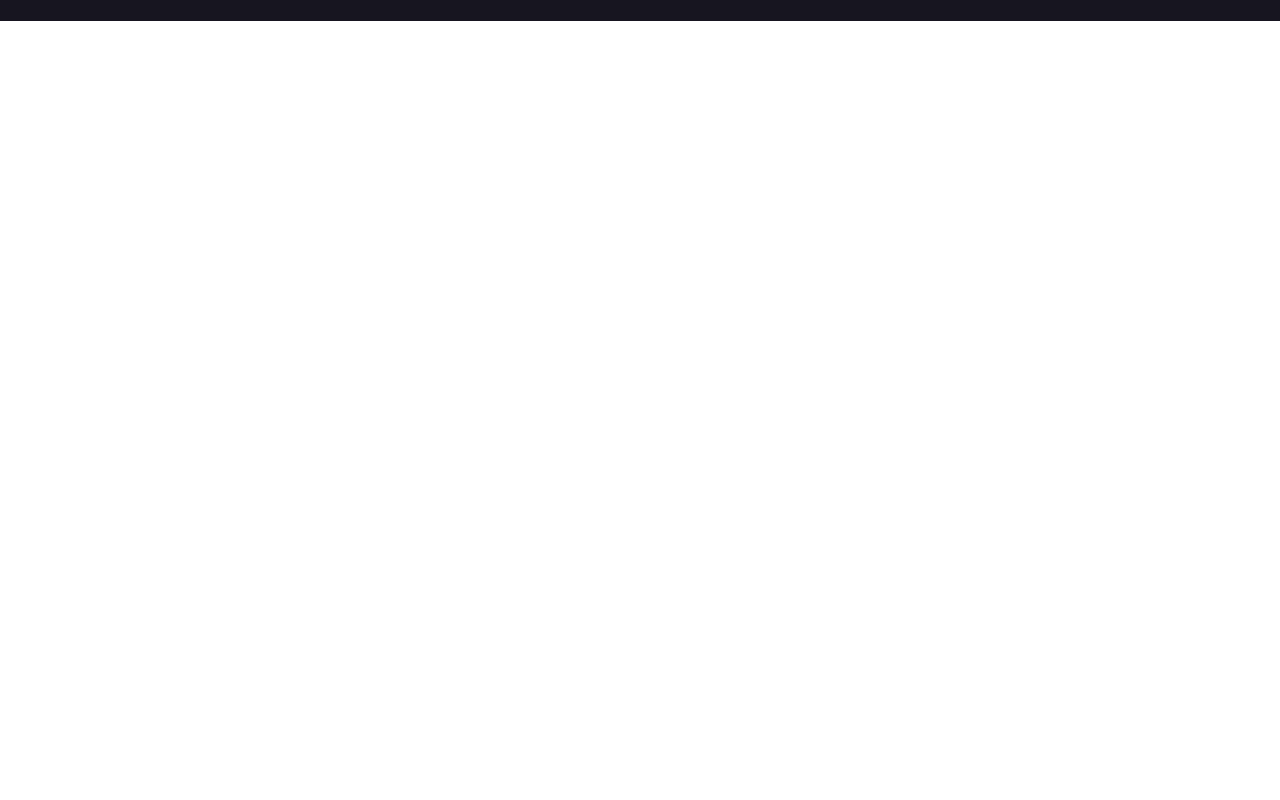
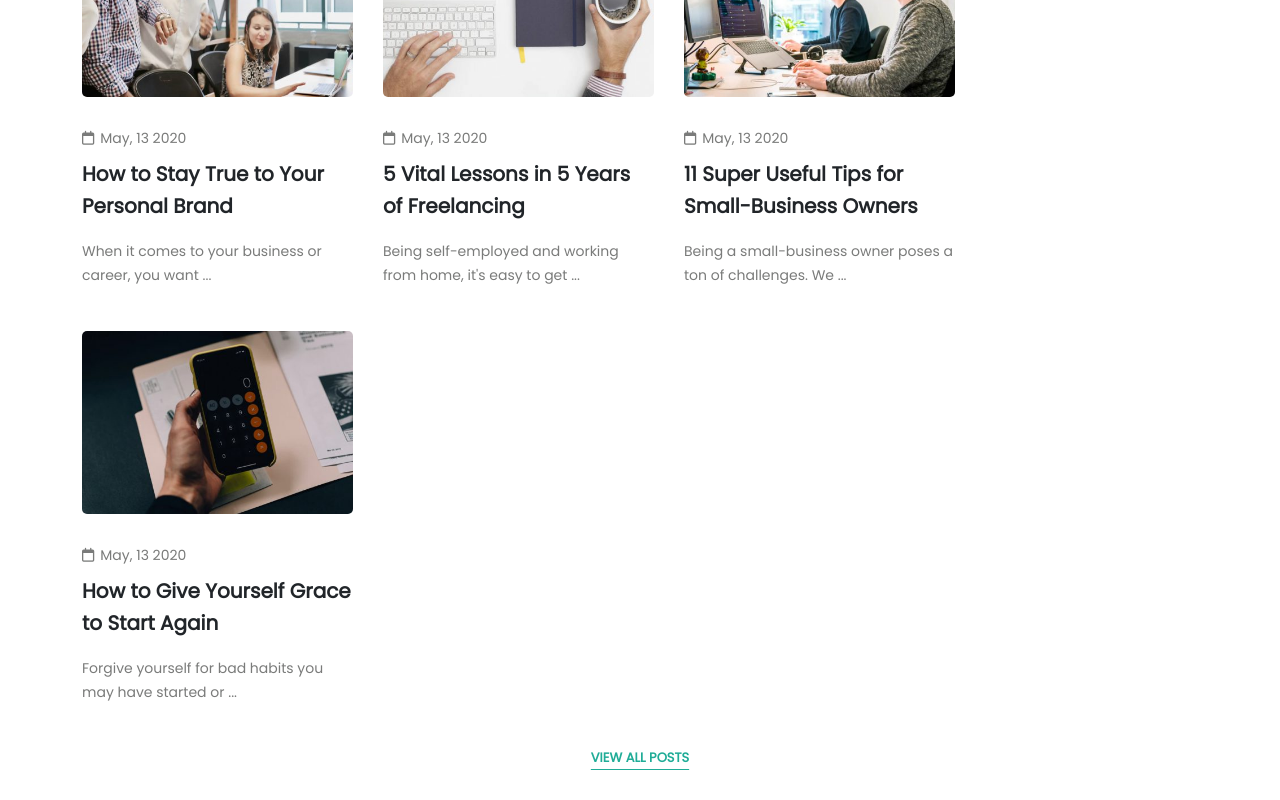
Before and after one commit to BrunoBernardini/proj-html-vuejs, a Vue app: page / in a window 1280 px wide. Shown: the part 5860-6660 px from the top of the page. Before the commit the page ends 5881 px from the top, so only its background shows below. Built offline with nearby package versions, Linux system fonts and the light colour scheme; a small style sheet from the web is missing.

Commit message:
Completamento totale del main.

```diff
--- a/src/App.vue
+++ b/src/App.vue
@@ -264,7 +264,52 @@ export default {
             name: "Franco Franchi",
             job: "/ Schiavo"
           },
-        ]
+        ],
+        articlesInfo: {
+          articleCards: [
+            {
+              img: "motivation-blog-04-480x325.jpg",
+              date: {
+                month: "May",
+                day: 13,
+                year: 2020
+              },
+              title: "How to Stay True to Your Personal Brand",
+              synopsis: "When it comes to your business or career, you want"
+            },
+            {
+              img: "motivation-blog-03-480x325.jpg",
+              date: {
+                month: "May",
+                day: 13,
+                year: 2020
+              },
+              title: "5 Vital Lessons in 5 Years of Freelancing",
+              synopsis: "Being self-employed and working from home, it's easy to get"
+            },
+            {
+              img: "motivation-blog-02-480x325.jpg",
+              date: {
+                month: "May",
+                day: 13,
+                year: 2020
+              },
+              title: "11 Super Useful Tips for Small-Business Owners",
+              synopsis: "Being a small-business owner poses a ton of challenges. We"
+            },
+            {
+              img: "motivation-blog-01-480x325.jpg",
+              date: {
+                month: "May",
+                day: 13,
+                year: 2020
+              },
+              title: "How to Give Yourself Grace to Start Again",
+              synopsis: "Forgive yourself for bad habits you may have started or"
+            },
+          ],
+          viewMoreHref: "#"
+        },
       }
     }
   }
--- /dev/null
+++ b/src/components/ArticleCard.vue
@@ -0,0 +1,56 @@
+<template>
+  <div class="article-card">
+    <img
+      :src="getImgUrl(articleInfo.img)"
+      :alt="articleInfo.img">
+    <p><i class="fa-regular fa-calendar"></i>{{`${articleInfo.date.month}, ${articleInfo.date.day} ${articleInfo.date.year}`}}</p>
+    <h5>{{articleInfo.title}}</h5>
+    <p class="synopsis">{{articleInfo.synopsis}}</p>
+  </div>
+</template>
+
+<script>
+export default {
+  name: "ArticleCard",
+  props:{
+    articleInfo: Object
+  },
+  methods: {
+    getImgUrl(img){
+      return require("../assets/img/"+img);
+    }
+  }
+}
+</script>
+
+<style lang="scss" scoped>
+.article-card{
+  width: 271px;
+  border-radius: 5px;
+  margin-bottom: 6px;
+  transition: all .15s;
+  img{
+    border-radius: 5px;
+    margin-bottom: 29px;
+  }
+  p{
+    font-size: 14px;
+    margin-bottom: 8px;
+    line-height: 24px;
+    i{
+      margin-right: 6px;
+    }
+  }
+  h5{
+    font-weight: bold;
+    line-height: 32px;
+    margin-bottom: 17px;
+  }
+  .synopsis::after{
+    content: " ...";
+  }
+  &:hover{
+    box-shadow: 0 0 16px lightgray;
+  }
+}
+</style>
--- a/src/components/MainComp.vue
+++ b/src/components/MainComp.vue
@@ -76,6 +76,22 @@
     </section>
 
     <StoriesComp :storiesInfo="mainInfo.storiesInfo"/>
+
+    <section class="container">
+      <section class="blog">
+        <span class="upper-text">BLOG UPDATED</span>
+        <h1 class="title">Interesting <span class="highlight">articles updated</span> daily</h1>
+        <div class="articles-container">
+          <ArticleCard
+            v-for="(articleInfo, index) in mainInfo.articlesInfo.articleCards"
+            :key="`articleInfo-${index}`"
+            :articleInfo="articleInfo"/>
+        </div>
+        <a
+          :href="mainInfo.articlesInfo.viewMoreHref"
+          class="highlight">View all posts</a>
+      </section>
+    </section>
   </main>
 </template>
 
@@ -85,6 +101,8 @@ import CourseCard from './CourseCard.vue';
 import ButtonComp from './ButtonComp.vue';
 import BookCard from './BookCard.vue';
 import StoriesComp from './StoriesComp.vue';
+import ArticleCard from './ArticleCard.vue';
+
 export default {
   name: "MainComp",
   props: {
@@ -95,8 +113,9 @@ export default {
     CourseCard,
     ButtonComp,
     BookCard,
-    StoriesComp
-  },
+    StoriesComp,
+    ArticleCard
+},
   methods: {
     getImgUrl(img){
       return require("../assets/img/"+img);
@@ -236,5 +255,32 @@ main{
     filter: brightness(0) saturate(100%) invert(100%) sepia(55%) saturate(295%) hue-rotate(140deg) brightness(93%) contrast(84%);
     margin-bottom: 150px;
   }
+  .blog{
+    .upper-text{
+      display: block;
+      font-size: 14px;
+      margin-bottom: 19px;
+    }
+    h1{
+      margin-bottom: 64px;
+    }
+    .articles-container{
+      display: flex;
+      flex-wrap: wrap;
+      gap: 30px;
+      margin-bottom: 30px;
+    }
+    a{
+      display: block;
+      width: 100%;
+      text-align: center;
+      text-transform: uppercase;
+      text-decoration: underline;
+      font-size: 13px;
+      font-weight: bold;
+      text-underline-offset: 7px;
+      margin-bottom: 147px;
+    }
+  }
 }
 </style>
--- a/src/components/StoriesComp.vue
+++ b/src/components/StoriesComp.vue
@@ -66,6 +66,7 @@ export default {
   display: flex;
   position: relative;
   overflow: hidden;
+  margin-bottom: 147px;
   .text-box,
   .img-box{
     width: 50%;
```
